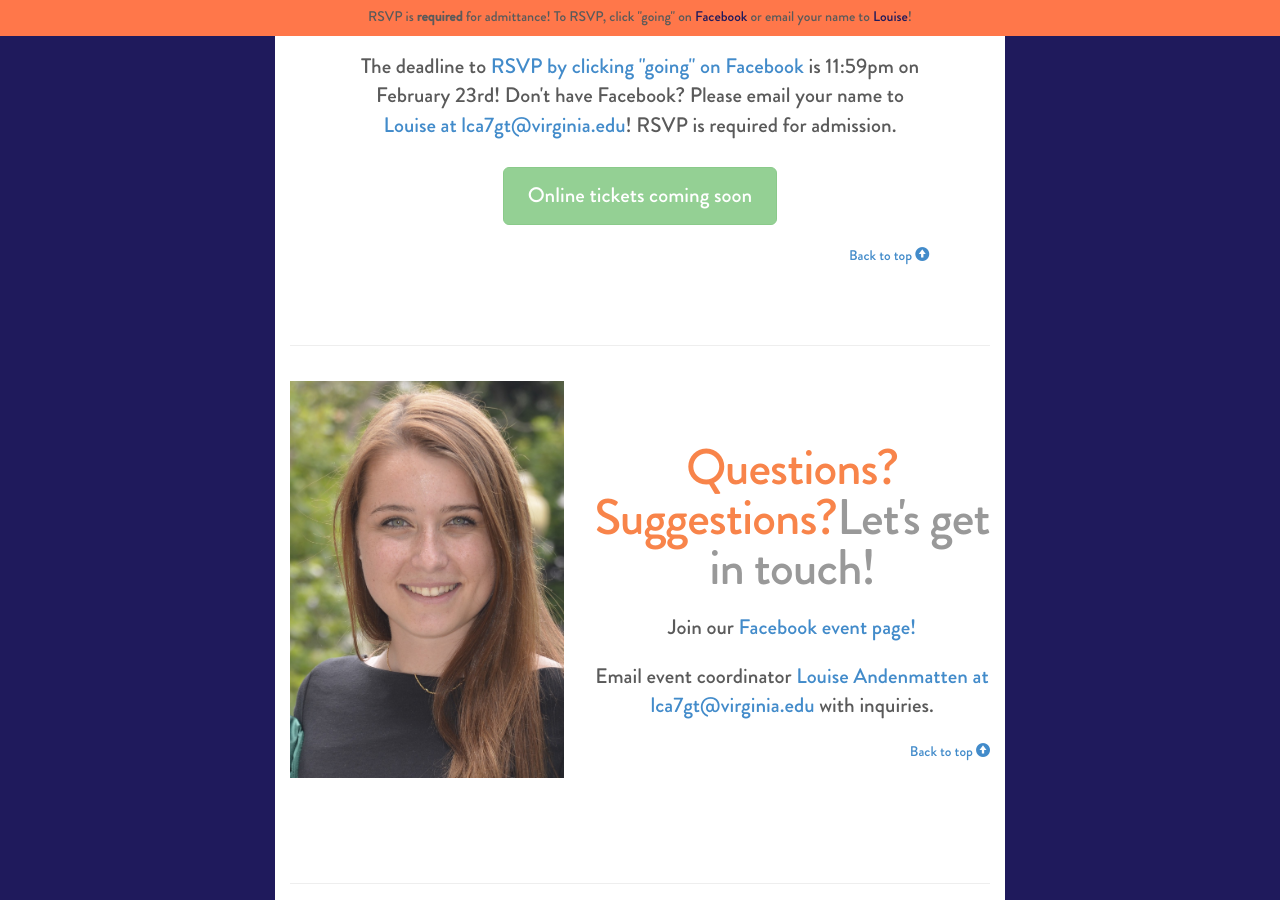
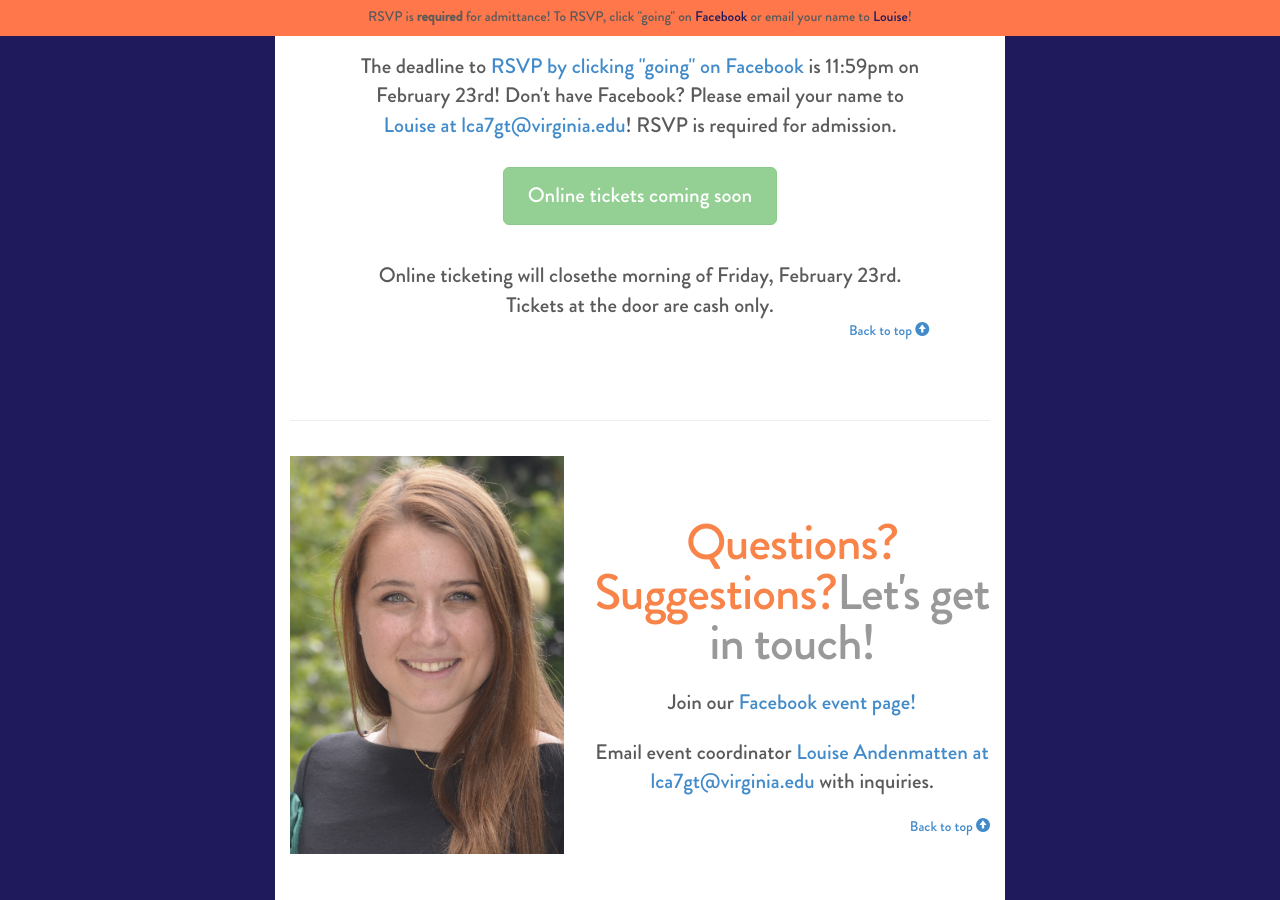
Before and after one commit to swoloszynski/universitysalsafest, a Jekyll site: the page built from index.html, in a window 1280 px wide and 900 px high, scrolled down 2944 px. Built offline with Jekyll 4.4.1, drawn with Linux system fonts in a browser that asks for light colours.

Commit message:
Add conditional online ticketing deadline

```diff
--- a/_data/global.yml
+++ b/_data/global.yml
@@ -15,8 +15,10 @@ author: Samantha Woloszynski
 
 facebook_event_url: https://www.facebook.com/events/1986413301576636/
 rsvp_deadline: 11:59pm on February 23rd
+online_ticket_deadline: the morning of Friday, February 23rd
 
 show_facebook_event: true
+show_online_ticketing: true
 show_alert: true
 show_schedule: false
 show_sponsors: true
--- a/_includes/tickets.html
+++ b/_includes/tickets.html
@@ -7,17 +7,21 @@
     <p class="lead schedule-time">General Admission Party-Only Pass <span class="schedule-bold">$10</span></p>
     <p class="lead schedule-time">Student All-Day (Includes Party, valid student ID required) <span class="schedule-bold">$5</span></p>
     <p class="lead schedule-time">Registered UVA Salsa Club Member All-Day (Includes Party) <span class="schedule-bold">FREE</span></p>
-    <!-- <p class="lead schedule-time cushion">Online ticketing will close at midnight on Thursday, February 2nd. Tickets at the door are cash only.</p> -->
+
     {% if site.data.global.show_facebook_event %}
         <p class="lead schedule-time cushion">The deadline to <a href="{{ site.data.global.facebook_event_url }}" target="blank">RSVP by clicking "going" on Facebook</a> is {{ site.data.global.rsvp_deadline }}! Don't have Facebook? Please email your name to <a href="mailto:{{ site.data.global.organizer_email }}?subject={{ site.data.global.title }} RSVP" target="blank">{{ site.data.global.organizer_first_name }} at {{ site.data.global.organizer_email }}</a>! RSVP is required for admission.</p>
     {% else %}
         <p class="lead schedule-time cushion">The deadline to RSVP by emailing your name to <a href="mailto:{{ site.data.global.organizer_email }}?subject={{ site.data.global.title }} RSVP" target="blank">{{ site.data.global.organizer_first_name }} at {{ site.data.global.organizer_email }}</a> is {{ site.data.global.rsvp_deadline }}! RSVP is required for admission.</p>
     {% endif %}
 
-
     <div class="jumbotron jumbotron-custom">
       <p><a class="btn btn-lg btn-success cushion disabled" href="#" role="button" target="blank">Online tickets coming soon</a></p>
     </div>
+
+    {% if site.data.global.show_online_ticketing %}
+        <p class="lead schedule-time cushion">Online ticketing will close{{ site.data.global.online_ticket_deadline }}. Tickets at the door are cash only.</p>
+    {% endif %}
+
     <p class="right-aligned"><a href="#top" class="scrollToTop">Back to top  <span class="glyphicon glyphicon-circle-arrow-up"></span></a></p>
   </div>
 </div>
```
